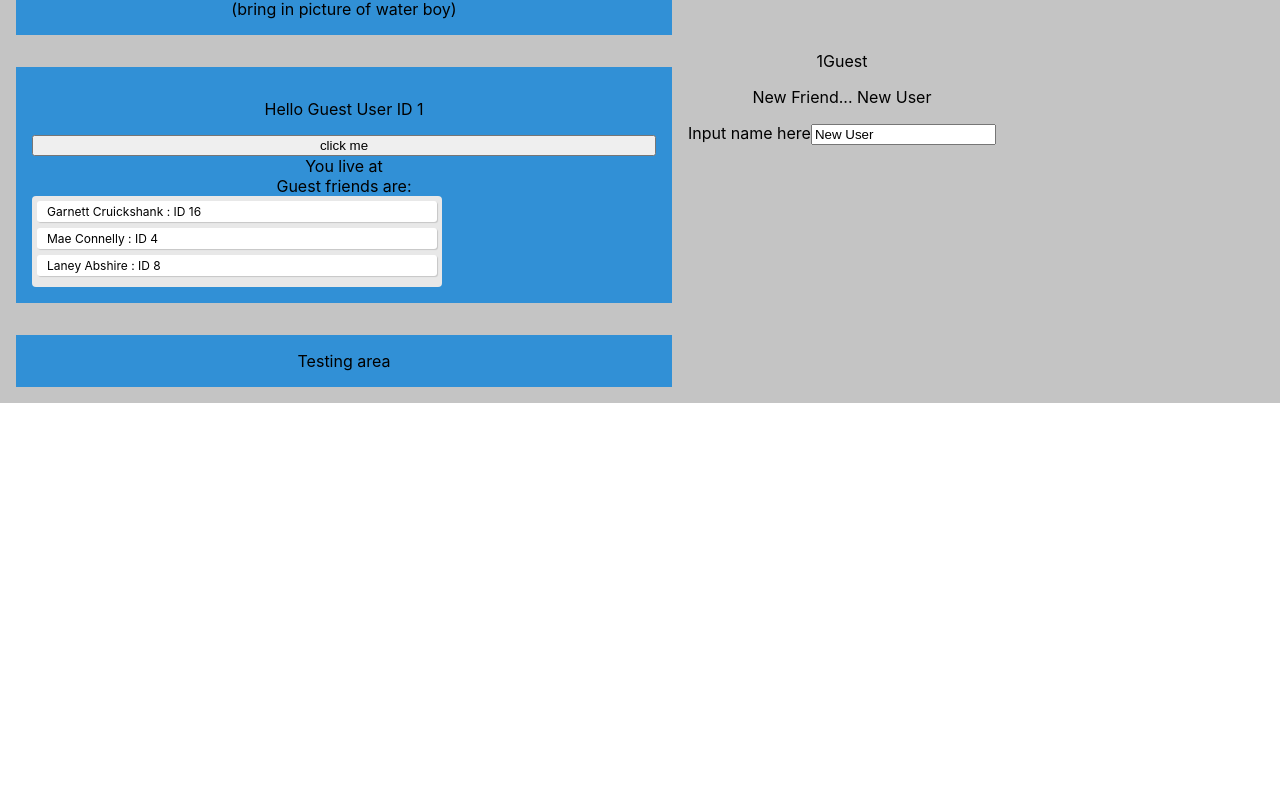
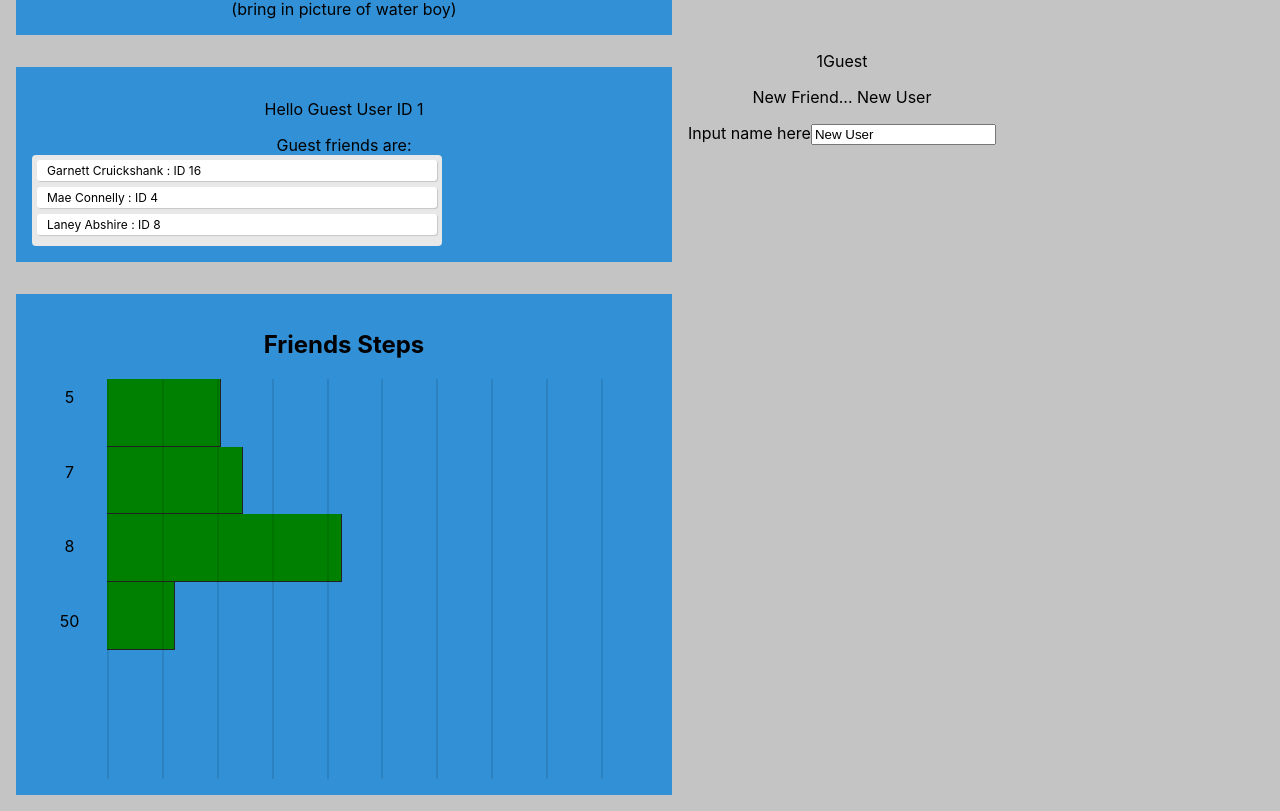
Before and after one commit to saykaren/GetFitter, a React (Create React App) app: page / in a window 1280 px wide. Shown: the part 1277-2088 px from the top of the page. Before the commit the page ends 1680 px from the top, so only its background shows below. Built offline with nearby package versions, Linux system fonts and the light colour scheme.

Commit message:
working on tempfile to try changes to exercise box before implementing. Still working on it....

```diff
--- a/src/Components/App/App.js
+++ b/src/Components/App/App.js
@@ -18,6 +18,7 @@ const App = () => {
   const [userId, setUserId] = useState(userData[0].id);
   const [name, setName] = useState("Guest");
   const [email, setEmail] = useState("");
+  const [friends, setFriends] = useState(userData[0].friends);
 
   const userChange = event => {
     const stringEvent = event.target.value;
@@ -28,9 +29,11 @@ const App = () => {
       var userResultArray = userData.filter(x=>(x.id === eventTarget));
       var userResultId = userResultArray[0].id;
       var userResultEmail = userResultArray[0].email;
+      const userResultFriendsId = userResultArray[0].friends;
       setUserId(userResultId);
       setEmail(userResultEmail);
       changeContent(userResultId);
+      setFriends(userResultFriendsId);
     }else{
       setUserId("");
       setName("Guest");
@@ -88,7 +91,7 @@ const App = () => {
       <section className="mainContent">
         <AboutMe userId={userId} name={name} email={email}/>
 
-        <Exercise userId={userId} name={name} email={email}/>
+        <Exercise userId={userId} name={name} email={email} friends={friends}/>
 
         <Sleep userId={userId} name={name} email={email}/>
 
@@ -99,11 +102,11 @@ const App = () => {
 
           </article>
         </div>
-        <UserLookUp userId={userId} name={name} email={email}/>
+        <UserLookUp userId={userId} name={name} email={email} friends={friends}/>
 
-        <Friends userId={userId} name={name} email={email}/>
+        <Friends userId={userId} name={name} email={email} friends={friends}/>
 
-        <TempUserLookUp userId={userId} name={name} email={email}/>
+        <TempUserLookUp userId={userId} name={name} email={email} friends={friends}/>
       </section>
       <footer className="footer">
 
--- a/src/Components/App/Exercise.js
+++ b/src/Components/App/Exercise.js
@@ -33,6 +33,7 @@ const Bar = ({percent}) =>{
     <div
       className="bar"
       style={{ width: `${percent}%`}}
+      key={percent}
     />
   )
 }
@@ -60,6 +61,7 @@ const Line = ({ left }) =>{
     <div
       className="line"
       style={{ left: `${left}%` }}
+      key={left}
     />
   );
 }
--- a/src/Components/App/TempFile.js
+++ b/src/Components/App/TempFile.js
@@ -1,16 +1,151 @@
-import React, {useState} from 'react';
+// import React, {useState} from 'react';
 import './App.css';
+import React from 'react';
+import activityData from '../../data/activity';
 import userData from '../../data/users';
+import userId from './App';
 
 
-const TempUserLookUp = () => {
+
+// const newArray = [];
+// const activityLocal = newArray.push(myFriends);
+
+const activityLocal = [
+  {
+    "userID": 5,
+    "date": "2019/06/15",
+    "numSteps": 3577,
+    "minutesActive": 140,
+    "flightsOfStairs": 16
+  },
+  {
+    "userID": 7,
+    "date": "2019/06/15",
+    "numSteps": 4294,
+    "minutesActive": 138,
+    "flightsOfStairs": 10
+  },
+  {
+    "userID": 8,
+    "date": "2019/06/15",
+    "numSteps": 7402,
+    "minutesActive": 116,
+    "flightsOfStairs": 33
+  },
+  {
+    "userID": 50,
+    "date": "2019/09/22",
+    "numSteps": 2121,
+    "minutesActive": 237,
+    "flightsOfStairs": 14
+  },
+];
+
+const Bar = ({percent}) =>{
+  return(
+    <div
+      className="bar"
+      style={{ width: `${percent}%`}}
+      key={percent}
+    />
+  )
+}
+
+const BarTextContent = () => {
+  return (
+    <div className="bar-text-content">
+      {activityLocal.map((steps)=>( //used activityLocal but need to change to friends
+        <div
+          className="text"
+          key={activityLocal.userID}
+        >
+          {steps.userID}
+        </div>
+        ))
+      }
+    </div>
+  )
+}
+
+
+
+const Line = ({ left }) =>{
+  return(
+    <div
+      className="line"
+      style={{ left: `${left}%` }}
+      key={left}
+    />
+  );
+}
+
+const FriendList = ({userId, friends}) =>{
+  const idNum = {userId};
+  const valueId = Object.values(idNum)[0]; //number format of ID
+  const userIdArray = userData.filter(x=>(x.id === valueId));
+  const nameData = userIdArray[valueId].name;
+
+  return(
+    <div
+      className="todo"
+    >
+      {nameData} : ID {friends}
+    </div>
+  );
+}
+
+const TempUserLookUp = ({userId, friends, name}) => {
+
+  console.log({userId});
+  console.log({friends});
+
+  const data = activityData.filter(x=>(x.userID === friends[0]));
+  console.log(data);
+
+  const renderBars =() =>{
+    const data = activityLocal;
+    // const data = activityData; //real data full list probably want friends list
+
+    // console.log({data}); //properly coming in
+    let sumOfAllActivity = data.reduce((acc, curr)=>{
+      return acc + curr.numSteps;
+    }, 0);
+    return data.map((numSteps)=>{
+      const percent = (numSteps.numSteps / sumOfAllActivity)*100;
+      return(
+        <Bar
+          percent={percent}
+          key={activityData.numSteps}
+        />
+      )
+    });
+  };
+
+  const renderLines = () =>{
+    return Array(10).fill(null).map((el, i)=>(
+      <Line
+        left={i * 10}
+        key={i}
+      />
+    ))
+  }
 
   return (
-    <div className="userInformation">
-      Testing area
+    <div className="graph-wrapper, exerciseGroup">
+      <h1>Friends Steps</h1>
 
-   </div>
-  );
+      <div className="graph">
+
+        <BarTextContent />
+        <div className="bar-lines-container">
+          {renderLines()}
+          {renderBars()}
+        </div>
+
+      </div>
+
+    </div>
+  )
 };
 
 export default TempUserLookUp
--- a/src/Components/App/UserLookUp.js
+++ b/src/Components/App/UserLookUp.js
@@ -1,4 +1,4 @@
-import React, {useState} from 'react';
+import React from 'react';
 import './App.css';
 import userData from '../../data/users';
 
@@ -14,52 +14,14 @@ const FriendList = ({ friends }) =>{
   );
  }
 
-const UserLookUp = ({userId, name}) => {
-  const [address, setAddress] = useState("");
-  const [friends, setFriends] = useState(userData[0].friends);
-
-  const handleChange = () => {
-    console.log("click");
-    console.log({userId});
-    const userIdObject = userId;
-    console.log({userIdObject});
-
-    if (userIdObject !== undefined){
-      if (userIdObject > 0 && userIdObject < userData.length-1){
-        console.log("I am in handleChange");
-        const myNameId = {userId}; //object
-        const valueId = Object.values(myNameId)[0]; //number format of ID
-
-        const userResultArray = userData.filter(x=>(x.id === valueId)); //give array of user selected
-        const userResultId = userResultArray[0].id; // id of user
-        const userResultAddress = userResultArray[0].address; // email of user
-        const userResultFriendsId = userResultArray[0].friends;
-        console.log(userResultFriendsId);
-
-        const address = userResultAddress;
-        const friends = userResultFriendsId;
-
-        setAddress(address);
-        setFriends(friends);
-      };
-    };
-  };
-
-
+const UserLookUp = ({userId, name, friends}) => {
   return (
     <div className="userInformation">
-      <p
-        onChange={handleChange}
-      >
+      <p>
         Hello {name} User ID {userId}
       </p>
-      <button
-        onClick={handleChange}
-      >
-        click me
-      </button>
       <section>
-        You live at {address}
+        {/* You live at {address}  */}
       </section>
       <section>
         {name} friends are:
@@ -70,7 +32,6 @@ const UserLookUp = ({userId, name}) => {
               friends={friends}
               userId={userId}
               index = {index}
-              onChange = {handleChange}
             />
           ))}
       </div>
```
